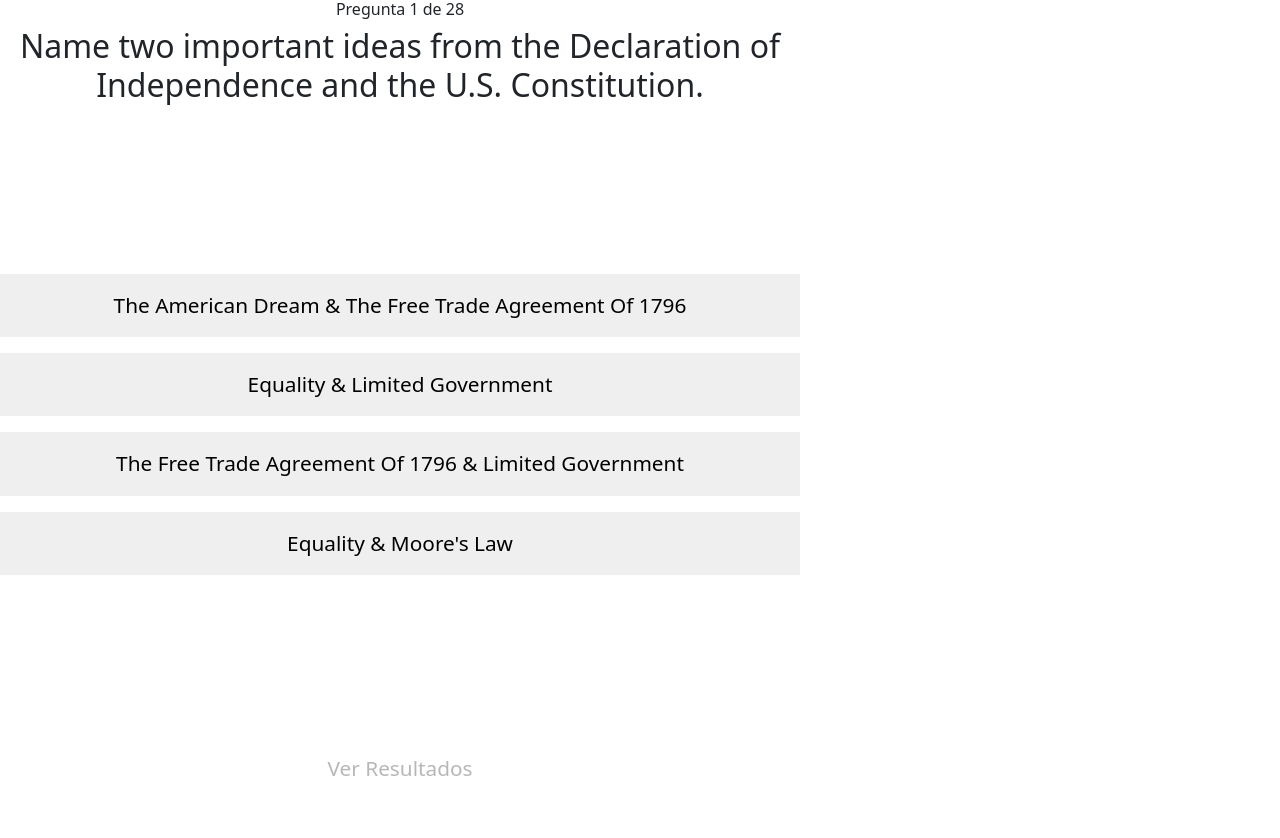
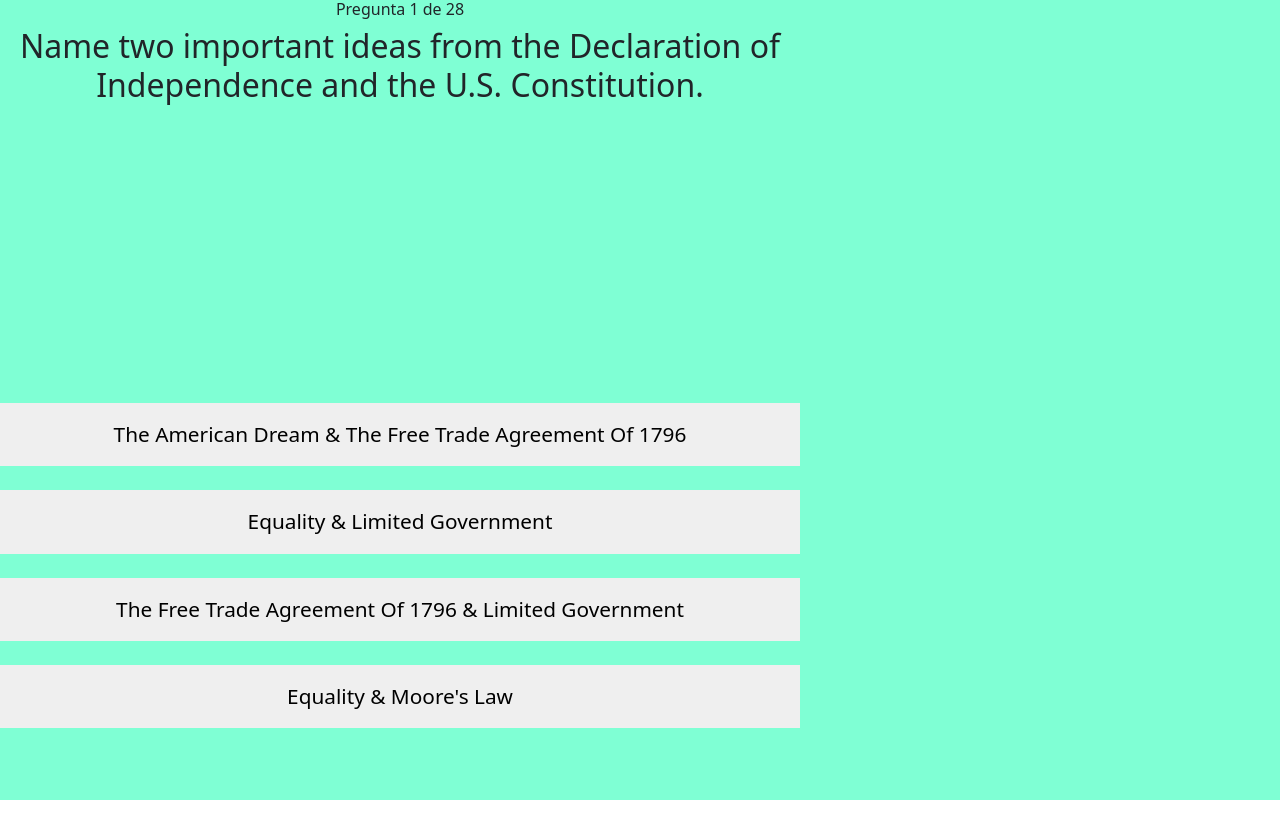
Before and after one commit to dalilaorbaj/Liberados, a React (Create React App) app in the folder liberados/: page /jugar in a window 1280 px wide. Shown: the top 838 px of the page. Built offline with nearby package versions, Linux system fonts and the light colour scheme.

Commit message:
question page functional

```diff
--- /dev/null
+++ b/liberados/src/Pages/Question.css
@@ -0,0 +1,3 @@
+.fondo{
+    background-color: aquamarine;
+}
--- a/liberados/src/Pages/Question.js
+++ b/liberados/src/Pages/Question.js
@@ -3,6 +3,9 @@ import Pregunta from '../Components/Pregunta';
 import Options from '../Components/Options';*/
 import 'bootstrap/dist/css/bootstrap.min.css';
 import '../App.css';
+import '../global.css'
+import './Question.css'
+
   import React, { useState } from 'react'
   import styled from 'styled-components'
   import { randQustions } from '../Components/Quiz'
@@ -10,7 +13,6 @@ import '../App.css';
   import { Box, Button } from '../Components/UIElements';
   import ShowConfetti from '../Components/ShowConfetti';
   const BasicGrid = styled.div`
-     display: grid;
      gap: 1rem;
      margin: 1rem 0;
   `
@@ -30,6 +32,7 @@ import '../App.css';
         /*setTimeout(() => {
            nextQuestion()
         }, 1800)*/
+        nextQuestion();
      }
 
      //function to go to next question if within bounds of quiz length and hide correct answer
@@ -72,18 +75,18 @@ import '../App.css';
               }
               <Box >
                  <div className="spacer"></div>
-                 <div className="top" style={{ textAlign: 'center' }}>
+                 <div className="top mt-5" style={{ textAlign: 'center'}}>
                     <ShowMessage avg={avg} />
                     <p>Hiciste <strong>{score}</strong> bien de <strong>{currentIndex}</strong> = <strong>{avg.toFixed(1)}%</strong></p>
                  </div>
-                 <Button onClick={reset} >Start over?</Button>
+                 <Button onClick={reset} >Reiniciar juego</Button>
               </Box>
            </>
         )
      }
 
      return (
-        <>
+        <div className='centrado fondo'>
            <Box className='question-box m-full-y' >
               <div className="top">
                  <h6 className='top-text'>Pregunta {currentIndex + 1} de {randQustions.length}</h6>
@@ -92,10 +95,10 @@ import '../App.css';
                  </div>
               </div>
 
-              <BasicGrid className="answers-row middle">
+              <BasicGrid className="answers-row middle mb-5">
                  {randQustions[currentIndex].answers.map((answer, key) => (
                     <Button
-                       className={showAns && answer.isCorrect ? 'ans' : ''}
+                       className={ "mb-4" + (showAns && answer.isCorrect ? 'ans' : '')}
                        onClick={(e) => { handleAnswerClick(answer.isCorrect, e) }}
                        key={key}
                        disabled={showAns}
@@ -104,6 +107,7 @@ import '../App.css';
                     </Button>
                  ))}
               </BasicGrid>
+  {/*
 
               <div className="bottom">
                  <Button
@@ -113,8 +117,9 @@ import '../App.css';
                     Ver resultados
                  </Button>
               </div>
+              */}
            </Box>
-        </>
+        </div>
      )
   }
 
```
